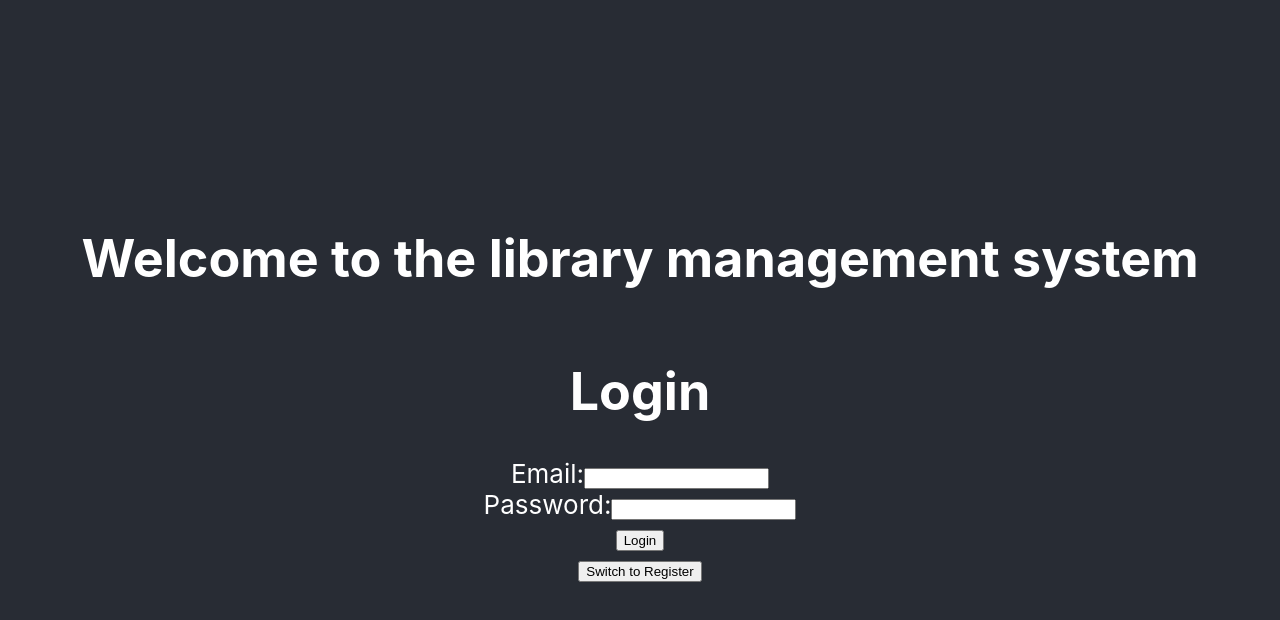
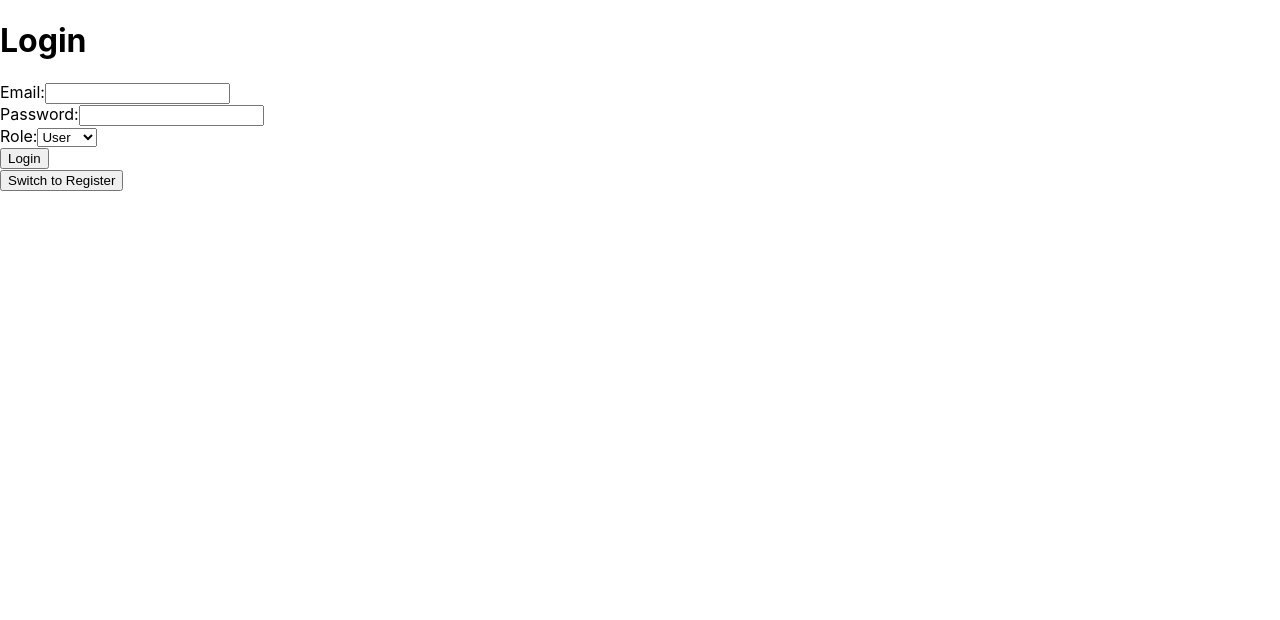
Before and after one commit to ZibingXin/comp229-group2, a React (Create React App) app: page / in a window 1280 px wide. Shown: the top 620 px of the page. Built offline with nearby package versions, Linux system fonts and the light colour scheme.

Commit message:
Different user roles

```diff
--- a/package.json
+++ b/package.json
@@ -10,6 +10,7 @@
     "mongoose": "^8.8.1",
     "react": "^18.3.1",
     "react-dom": "^18.3.1",
+    "react-router-dom": "^6.28.0",
     "react-scripts": "5.0.1",
     "web-vitals": "^2.1.4"
   },
--- a/src/App.js
+++ b/src/App.js
@@ -1,14 +1,18 @@
-import './App.css';
+import React from 'react';
+import { BrowserRouter as Router, Routes, Route } from 'react-router-dom';
 import Auth from './components/Auth';
+import AdminDashboard from './components/AdminDashboard';
+import UserDashboard from './components/UserDashboard';
 
 function App() {
   return (
-    <div className="App">
-      <header className="App-header">
-        <h1>Welcome to the library management system</h1>
-        <Auth />
-      </header>
-    </div>
+    <Router>
+      <Routes>
+        <Route path="/" element={<Auth />} />
+        <Route path="/admin-dashboard" element={<AdminDashboard />} />
+        <Route path="/user-dashboard" element={<UserDashboard />} />
+      </Routes>
+    </Router>
   );
 }
 
--- /dev/null
+++ b/src/components/AdminDashboard.js
@@ -0,0 +1,7 @@
+import React from 'react';
+
+const AdminDashboard = () => {
+  return <h1>Welcome to the Admin Dashboard</h1>;
+};
+
+export default AdminDashboard;
--- a/src/components/Auth.js
+++ b/src/components/Auth.js
@@ -1,24 +1,31 @@
 import React, { useState } from 'react';
 import { authService } from '../services/apiService';
+import { useNavigate } from 'react-router-dom';
 
 const Auth = () => {
   const [email, setEmail] = useState('');
   const [password, setPassword] = useState('');
-  const [username, setUsername] = useState('');
+  const [role, setRole] = useState('user');
   const [isLogin, setIsLogin] = useState(true);
   const [message, setMessage] = useState('');
+  const navigate = useNavigate();
 
   const handleSubmit = async (e) => {
     e.preventDefault();
     try {
       if (isLogin) {
-        // Login logic
         const response = await authService.login({ email, password });
-        setMessage(`Login successful! Token: ${response.data.token}`);
+        setMessage('Login successful!');
+
+        // Redirect based on the selected role
+        if (role === 'admin') {
+          navigate('/admin-dashboard');
+        } else {
+          navigate('/user-dashboard');
+        }
       } else {
-        // Registration logic
-        const response = await authService.register({ username, email, password });
-        setMessage(`Registration successful! Message: ${response.data.message}`);
+        const response = await authService.register({ email, password, role });
+        setMessage('Registration successful!');
       }
     } catch (error) {
       setMessage(error.response?.data?.error || 'Operation failed');
@@ -29,17 +36,6 @@ const Auth = () => {
     <div className="auth-container">
       <h1>{isLogin ? 'Login' : 'Register'}</h1>
       <form onSubmit={handleSubmit}>
-        {!isLogin && (
-          <div>
-            <label>Username:</label>
-            <input
-              type="text"
-              value={username}
-              onChange={(e) => setUsername(e.target.value)}
-              required
-            />
-          </div>
-        )}
         <div>
           <label>Email:</label>
           <input
@@ -58,6 +54,13 @@ const Auth = () => {
             required
           />
         </div>
+        <div>
+          <label>Role:</label>
+          <select value={role} onChange={(e) => setRole(e.target.value)}>
+            <option value="user">User</option>
+            <option value="admin">Admin</option>
+          </select>
+        </div>
         <button type="submit">{isLogin ? 'Login' : 'Register'}</button>
       </form>
       <button onClick={() => setIsLogin(!isLogin)}>
--- /dev/null
+++ b/src/components/UserDashboard.js
@@ -0,0 +1,7 @@
+import React from 'react';
+
+const UserDashboard = () => {
+  return <h1>Welcome to the User Dashboard</h1>;
+};
+
+export default UserDashboard;
```
Also changed, not shown: 1 other file (tests, documents, lock files or other folders).
